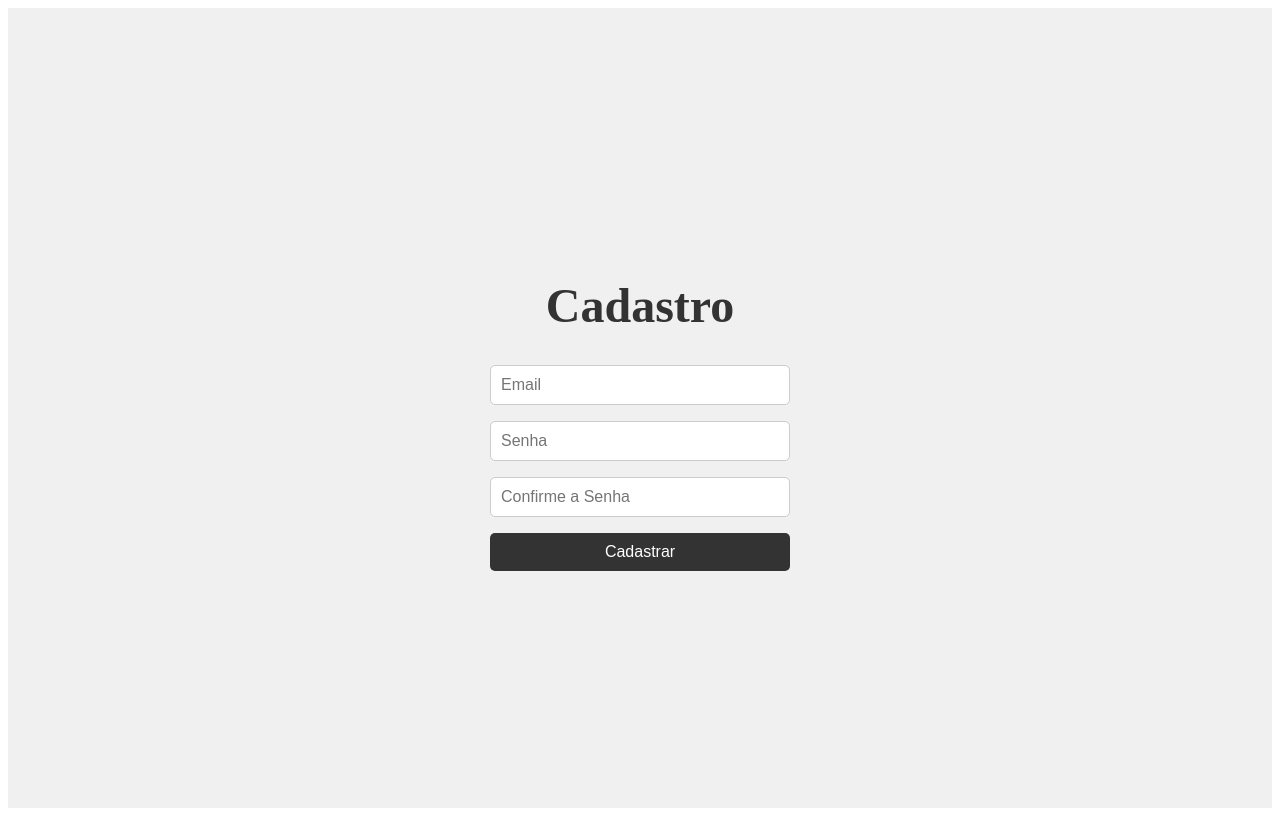
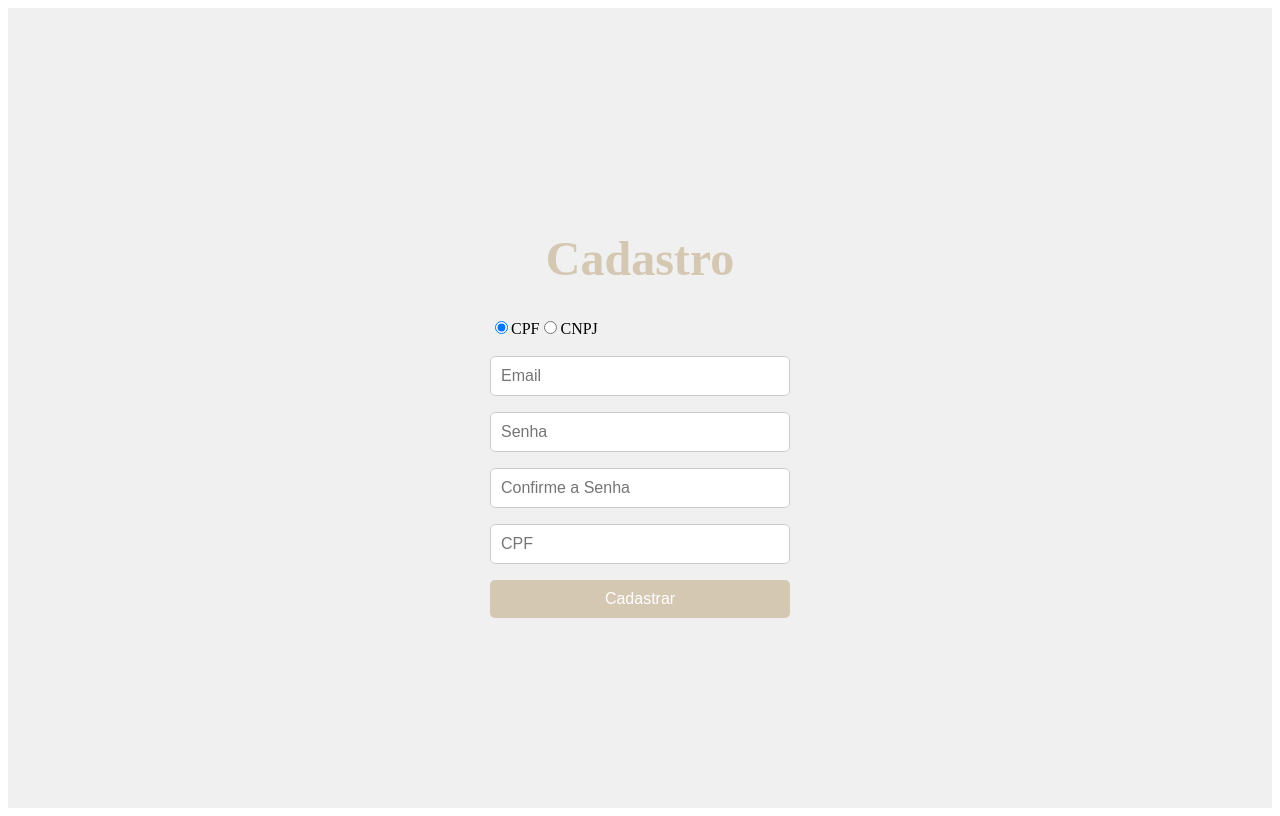
Before and after one commit to APH-gentil/HACKWEEN, a React (Vite) app in the folder HACKAWEEN/: page /register in a window 1280 px wide. Built offline with nearby package versions, Linux system fonts and the light colour scheme.

Commit message:
Feito alterações na tela de Cadastro para conseguir diferenciar sé é pessoa fisica ou juridica, falta criar um usuario para pessoas juridica

```diff
--- a/HACKAWEEN/src/Bd/users.ts
+++ b/HACKAWEEN/src/Bd/users.ts
@@ -4,7 +4,7 @@ export function initializeUsers() {
 
     // Verifica se o usuário "a" já está no localStorage e adiciona caso contrário
     if (!users.find((user: { email: string }) => user.email === 'a')) {
-      users.push({ email: 'a', password: '1' });
+      users.push({ email: 'a', password: '1', cnpj:'', cpf:''});
     }
 
     localStorage.setItem('users', JSON.stringify(users));
@@ -18,6 +18,6 @@ export function initializeUsers() {
   // Função para verificar se o login é válido
   export function validateUser(email: string, password: string) {
     const users = getUsers();
-    const user = users.find((user: { email: string; password: string }) => user.email === email && user.password === password);
+    const user = users.find((user: { email: string; password: string; cpf: string; cnpj: string; endereco: string;}) => user.email === email && user.password === password);
     return user !== undefined;
   }
--- a/HACKAWEEN/src/Containers/Register/index.tsx
+++ b/HACKAWEEN/src/Containers/Register/index.tsx
@@ -1,12 +1,18 @@
 import { useState } from 'react';
-import { Container, Title, Form, Input, Button, ErrorMessage } from './style';
+import { Container, Title, Form, Input, Button, ErrorMessage, Select } from './style';
 import { useNavigate } from 'react-router-dom';
 
 function Register() {
   const [email, setEmail] = useState('');
   const [password, setPassword] = useState('');
+  const [cpf, setCpf] = useState('');
+  const [cnpj, setCnpj] = useState('');
+  const [endereco, setEndereco] = useState('');
   const [confirmPassword, setConfirmPassword] = useState(''); // Novo estado para confirmar a senha
   const [error, setError] = useState('');
+  const [documentType, setDocumentType] = useState('cpf'); //Aqui defino que o cpf
+  const [instituicao, setInstituicao] = useState('cpf'); //Aqui defino que o cpf
+  const [foto, setFoto] = useState('')
   const navigate = useNavigate();
 
   const handleRegister = (e: React.FormEvent<HTMLFormElement>) => {
@@ -31,40 +37,143 @@ function Register() {
     }
 
     // Adiciona o novo usuário ao localStorage
-    users.push({ email, password });
+    users.push({ email, password, cnpj, cpf, endereco, instituicao });
     localStorage.setItem('users', JSON.stringify(users));
 
     // Redireciona para a tela de login
     setError('');
     navigate('/login');
+
+    if (foto) {
+      localStorage.setItem('foto', foto);
+      console.log('Foto salva no local storage:', foto);
+    }
   };
+  //Aqui botamos duas opções de radio button
+  //para indentificar se é pessoa fisica ou juridica
+  const handleFileChange = (e: React.ChangeEvent<HTMLInputElement>) => {
+    if (e.target.files) {
+      const file = e.target.files[0];
+      // Faça algo com o arquivo
 
+
+      if (file) {
+        const reader = new FileReader();
+        reader.onloadend = () => {
+          // Verifique se reader.result não é null
+          if (reader.result) {
+            setFoto(reader.result as string); // Fazendo um type assertion para string
+          }
+        };
+        reader.readAsDataURL(file); // Lê o arquivo como URL base64
+      }
+    }
+  };
   return (
     <Container>
       <Title>Cadastro</Title>
       <Form onSubmit={handleRegister}>
+
+        <div>
+          <label>
+            <input
+              type="radio"
+              value="cpf"
+              name="documentType"
+              checked={documentType === 'cpf'}
+              onChange={() => setDocumentType('cpf')}
+            />
+            CPF
+          </label>
+          <label>
+            <input
+              type="radio"
+              value="cnpj"
+              name="documentType"
+              checked={documentType === 'cnpj'}
+              onChange={() => setDocumentType('cnpj')}
+            />
+            CNPJ
+          </label>
+        </div>
+        <br />
         <Input
-          type="text"
+          type="email"
           placeholder="Email"
           value={email}
           onChange={(e) => setEmail(e.target.value)}
+          required
         />
         <Input
           type="password"
           placeholder="Senha"
           value={password}
           onChange={(e) => setPassword(e.target.value)}
+          required
         />
         <Input
           type="password"
           placeholder="Confirme a Senha"
           value={confirmPassword}
           onChange={(e) => setConfirmPassword(e.target.value)}
+          required
         />
+        {documentType === 'cpf' && (
+          <Input
+            type="tel"
+            placeholder="CPF"
+            value={cpf}
+            onChange={(e) => setCpf(e.target.value)}
+            required
+          />
+        )}
+        {documentType === 'cnpj' && (
+          <>
+            <Input
+              type="text"
+              placeholder="CNPJ"
+              value={cnpj}
+              onChange={(e) => setCnpj(e.target.value)}
+              required
+            />
+            <Input
+              type="text"
+              placeholder="Endereço"
+              value={endereco}
+              onChange={(e) => setEndereco(e.target.value)}
+              required
+            />
+            {/* Campo para selecionar a foto */}
+            <Input
+              type="file"
+              accept=".png, .jpg, .jpeg"
+              onChange={handleFileChange}
+              required
+            />
+
+            {/* Combo box para seleção de que tipo de instituição */}
+            <Select
+              value={instituicao}
+              onChange={(e) => setInstituicao(e.target.value)}
+              required
+            >
+              <option value="">Tipo de Insituição</option>
+              <option value="Hotel">Hotel</option>
+              <option value="Pousada">Pousada</option>
+              <option value="Aluguel">Apartamento ou casa alugada</option>
+              <option value="ApartHotel">Apart-Hotel</option>
+              <option value="Resorts">Resorts</option>
+              <option value="Acampamento">Hospedagem em Acampamento</option>
+              <option value="Outros">Outros...</option>
+            </Select>
+          </>
+        )}
+
         <Button type="submit">Cadastrar</Button>
         {error && <ErrorMessage>{error}</ErrorMessage>}
+
       </Form>
-    </Container>
+    </Container >
   );
 }
 
--- a/HACKAWEEN/src/Containers/Register/style.ts
+++ b/HACKAWEEN/src/Containers/Register/style.ts
@@ -12,7 +12,7 @@ export const Container = styled.div`
 export const Title = styled.h1`
   font-size: 3rem;
   margin-bottom: 2rem;
-  color: #333;
+  color: #d4c8b3;
 `;
 
 export const Form = styled.form`
@@ -29,11 +29,19 @@ export const Input = styled.input`
   font-size: 1rem;
 `;
 
+export const Select = styled.select`
+  padding: 10px;
+  margin-bottom: 1rem;
+  border-radius: 5px;
+  border: 1px solid #ccc;
+  font-size: 1rem;
+`;
+
 export const Button = styled.button`
   padding: 10px;
   border: none;
   border-radius: 5px;
-  background-color: #333;
+  background-color: #d4c8b3;
   color: white;
   font-size: 1rem;
   cursor: pointer;
```
